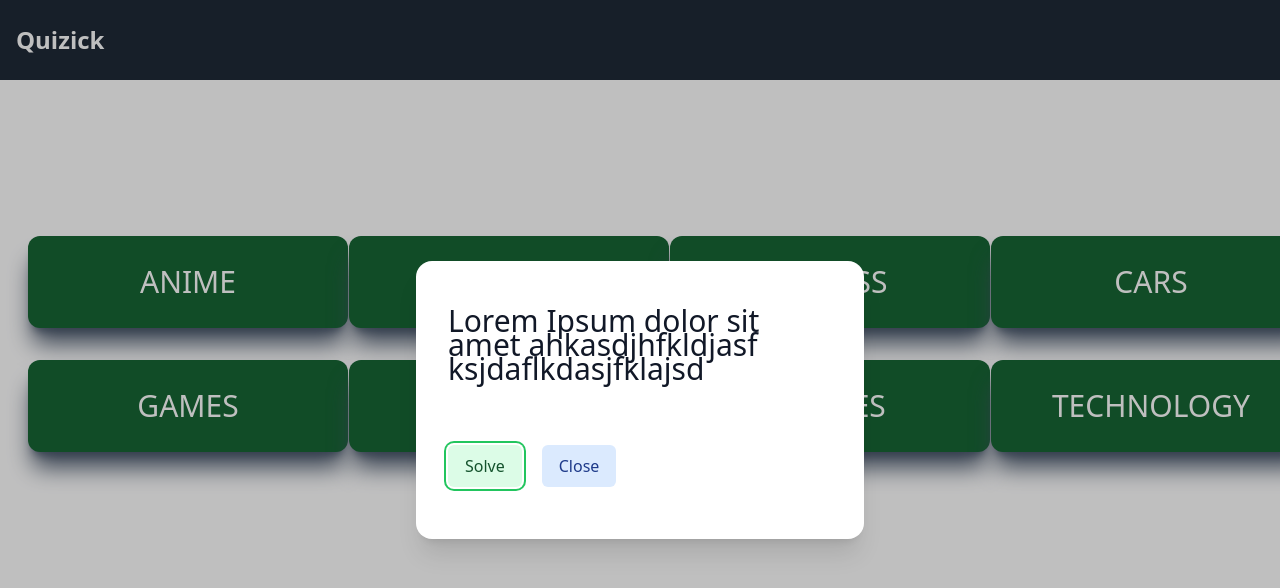
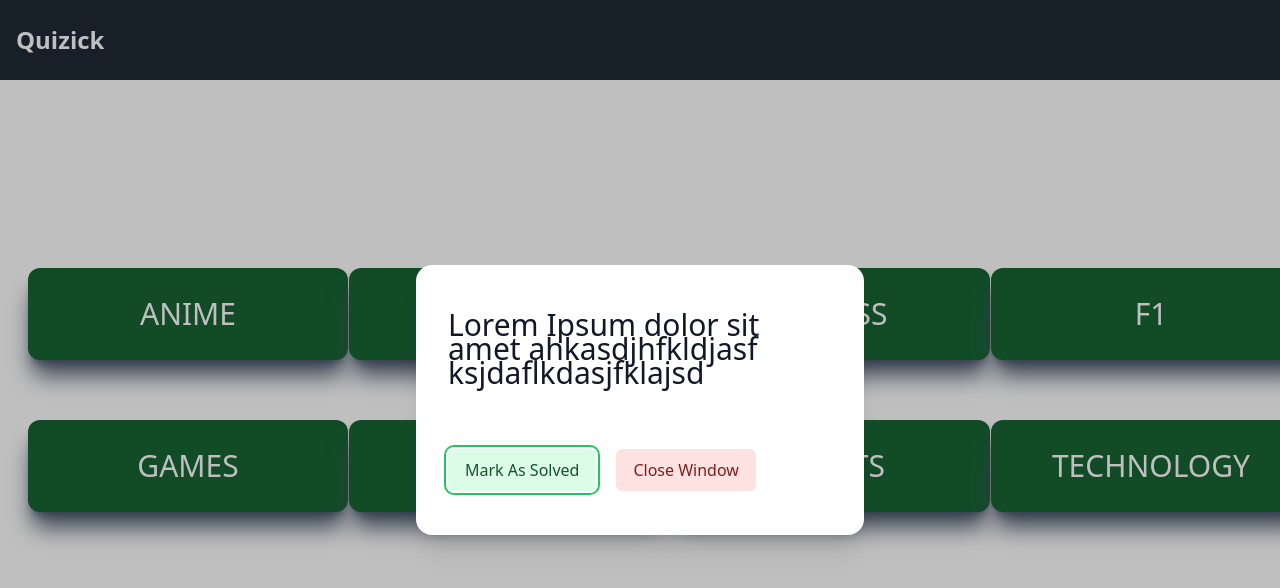
Before and after one commit to zubayer-zidhan/quizick, a Next.js app: page / in a window 1280 px wide. Both pictures are taken after a click on the element "ANIME". Shown: the top 588 px of the page. Built offline with nearby package versions, Linux system fonts and the light colour scheme.

Commit message:
UI Changes

```diff
--- a/public/quiz.json
+++ b/public/quiz.json
@@ -13,10 +13,10 @@
             "solved": false
         }
     ],
-    "sports": [
+    "cars": [
         {
             "id": 1,
-            "question": "sq1",
+            "question": "cq1",
             "answer": "",
             "solved": false
         }
@@ -29,10 +29,10 @@
             "solved": false
         }
     ],
-    "cars": [
+    "f1": [
         {
             "id": 1,
-            "question": "cq1",
+            "question": "f1q1",
             "answer": "",
             "solved": false
         }
@@ -45,18 +45,18 @@
             "solved": false
         }
     ],
-    "f1": [
+    "movies": [
         {
             "id": 1,
-            "question": "f1q1",
+            "question": "mq1",
             "answer": "",
             "solved": false
         }
     ],
-    "movies": [
+    "sports": [
         {
             "id": 1,
-            "question": "mq1",
+            "question": "sq1",
             "answer": "",
             "solved": false
         }
--- a/src/app/components/TopicCard.jsx
+++ b/src/app/components/TopicCard.jsx
@@ -108,20 +108,20 @@ const TopicCard = ({name, data, updateQuizData}) => {
                             {currentQuestion.question}
                         </Dialog.Title>
 
-                        <div className="mt-16 mb-5">
+                        <div className="mt-16 mb-3">
                             <button
                                 type="button"
                                 className="mr-5 inline-flex justify-center rounded-md border border-transparent bg-green-100 px-4 py-2 text-md font-medium text-green-900 hover:bg-green-200 focus:outline-none focus-visible:ring-2 focus-visible:ring-green-500 focus-visible:ring-offset-2"
                                 onClick={markAsSolved}
                             >
-                                Solve
+                                Mark As Solved
                             </button>
                             <button
                                 type="button"
-                                className="inline-flex justify-center rounded-md border border-transparent bg-blue-100 px-4 py-2 text-md font-medium text-blue-900 hover:bg-blue-200 focus:outline-none focus-visible:ring-2 focus-visible:ring-blue-500 focus-visible:ring-offset-2"
+                                className="inline-flex justify-center rounded-md border border-transparent bg-red-100 px-4 py-2 text-md font-medium text-red-900 hover:bg-red-200 focus:outline-none focus-visible:ring-2 focus-visible:ring-red-500 focus-visible:ring-offset-2"
                                 onClick={closeModal}
                             >
-                                Close
+                                Close Window
                             </button>
                         </div>
                         </Dialog.Panel>
--- a/src/app/pages/Cards.jsx
+++ b/src/app/pages/Cards.jsx
@@ -30,14 +30,8 @@ const Cards = () => {
   }, [quizData]);
 
 
-
-    const solveQuestion = (event, question) => {
-        console.log("SOLVED");
-        console.log(question);
-    }
-
     return (
-        <div className='grid grid-cols-4 gap-1'>
+        <div className='mt-8 grid grid-cols-4 gap-1 gap-y-8'>
             {
                 topics ? topics.map((key, index) => (
                     <TopicCard key={index} name={key} data={quizData} updateQuizData={setQuizData} />
```
